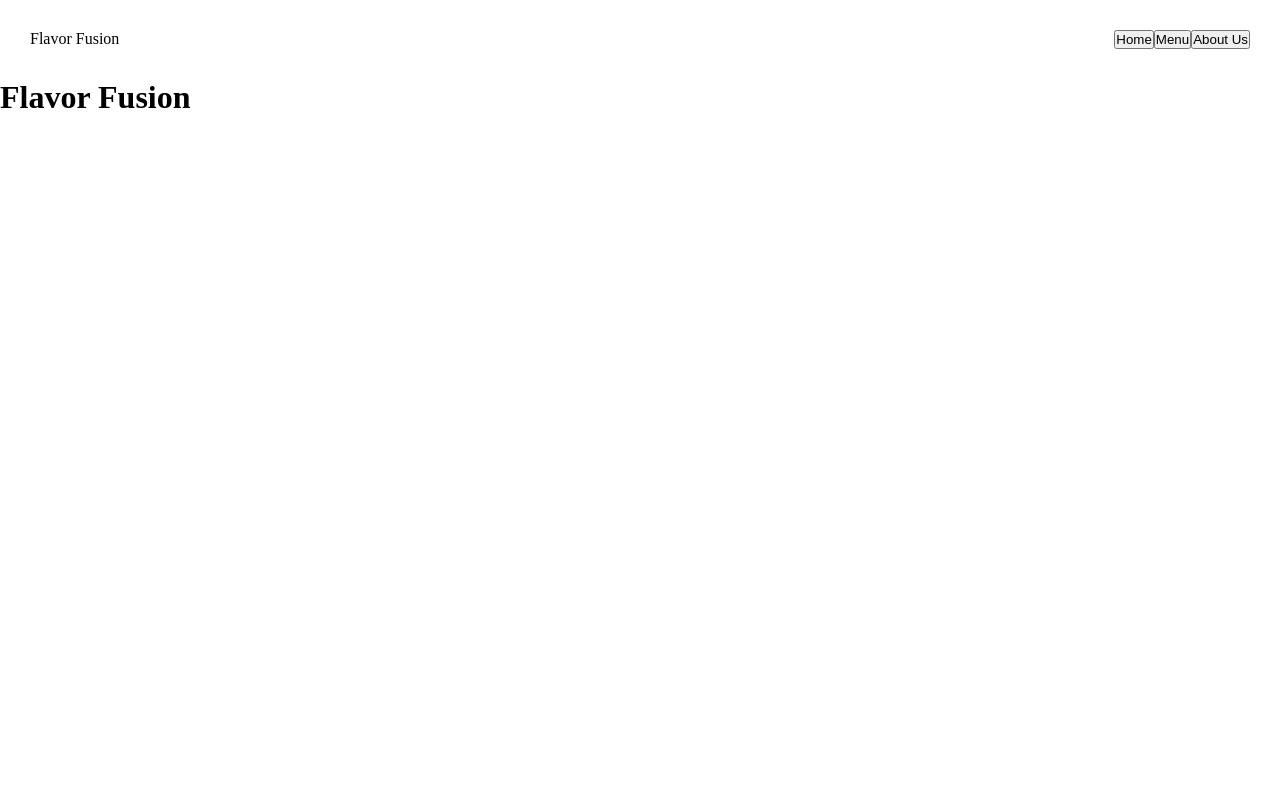
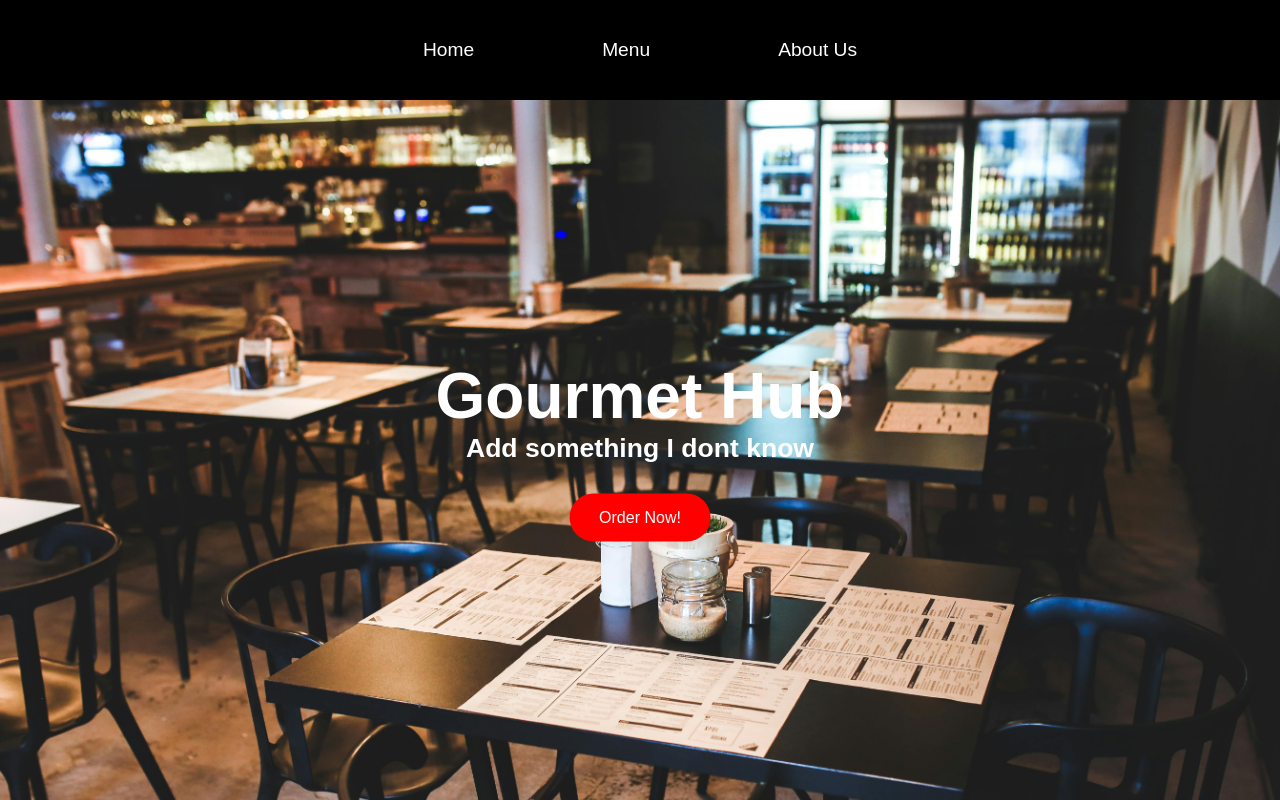
Before and after one commit to hmad213/odin-restaurant, a website built with webpack: page src/template.html in a window 1280 px wide. Built offline with nearby package versions, Linux system fonts and the light colour scheme.

Commit message:
Make home page in js

```diff
--- a/src/home.js
+++ b/src/home.js
@@ -0,0 +1,20 @@
+function loadHome(){
+    let text = document.createElement("div");
+    text.classList.add("text");
+
+    let heading = document.createElement("h1");
+    let subtitle = document.createElement("h5");
+    let button = document.createElement("button");
+
+    heading.textContent = "Gourmet Hub";
+    subtitle.textContent = "Add something I dont know";
+    button.textContent = "Order Now!";
+
+    text.appendChild(heading);
+    text.appendChild(subtitle);
+    text.appendChild(button);
+
+    document.querySelector("#content").appendChild(text);
+}
+
+export {loadHome};
--- a/src/index.js
+++ b/src/index.js
@@ -1,2 +1,7 @@
 import "./styles.css";
+import { loadHome } from "./home.js";
+
+document.addEventListener("DOMContentLoaded", function () {
+    loadHome();
+});
 console.log("Hello");
--- a/src/styles.css
+++ b/src/styles.css
@@ -1,18 +1,82 @@
 *{
     margin: 0;
     padding: 0;
+    box-sizing: border-box;
+}
+
+:root{
+    font-family: Arial, Helvetica, sans-serif;
+}
+
+body{
+    height: 100vh;
+    width: 100vw;
+    display: flex;
+    flex-direction: column;
 }
 
 header{
+    height: 100px;
     display: flex;
     padding: 30px;
-}
-
-header nav, header span{
-    flex: 1;
+    background-color: black;
 }
 
 header nav{
+    flex: 1;
     display: flex;
-    justify-content: flex-end;
+    justify-content: center;
+    gap: 10vw;
 }
+
+header button{
+    cursor: pointer;
+    border: none;
+    color: white;
+    background-color: black;
+    font-size: 1.2rem;
+}
+
+header button:hover{
+    text-decoration: underline;
+    color: rgb(184, 255, 255);
+}
+
+#content{
+    flex: 1;
+    position: relative;
+    display: inline-block;
+    color: white;
+    background-image: url(./images/background.jpg);
+    background-size: cover;
+    font-size: 2.0rem;
+}
+
+#content button{
+    color: white;
+    background-color: red;
+    border-radius: 30px;
+    border: none;
+    padding: 15px 30px;
+    cursor: pointer;
+    margin-top: 30px;
+    font-size: 1rem;
+}
+
+#content button:hover{
+    background-color: rgb(197, 1, 1);
+}
+
+#content img{
+    display: block;
+    width: 100vw;
+    object-fit: cover;
+}
+
+#content .text{
+    position: absolute;
+    top: 50%;
+    left: 50%;
+    transform: translate(-50%, -50%);
+    text-align: center;
+}
--- a/src/template.html
+++ b/src/template.html
@@ -3,11 +3,10 @@
 <head>
     <meta charset="UTF-8">
     <meta name="viewport" content="width=device-width, initial-scale=1.0">
-    <title>Flavor Fusion</title>
+    <title>Gourmet Hub</title>
 </head>
 <body>
     <header>
-        <span>Flavor Fusion</span>
         <nav>
             <button>Home</button>
             <button>Menu</button>
@@ -15,7 +14,6 @@
         </nav>
     </header>
     <div id="content">
-        <h1>Flavor Fusion</h1>
     </div>
 </body>
 </html>
```
Also changed, not shown: src/images/background.jpg (added).
